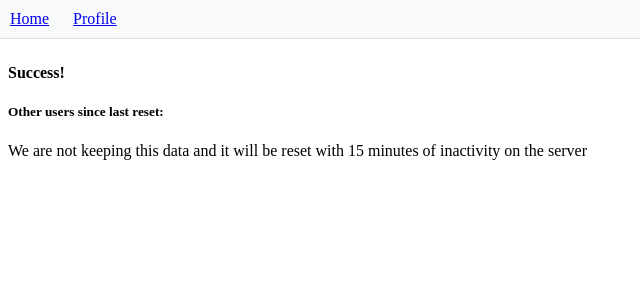
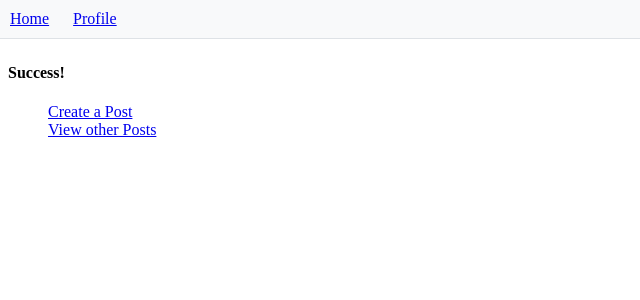
Before and after one commit to daWiz314/psychic-eureka, a Flask app: page /index/success in a window 1280 px wide. Shown: the top 300 px of the page, without its empty margins (0-640 px from the left). Run offline with Flask 3, Linux system fonts and the light colour scheme.

Commit message:
Updated to either create a new post or view all posts

```diff
--- a/index/templates/index/success.html
+++ b/index/templates/index/success.html
@@ -9,17 +9,10 @@
 </style>
     <div>
         <h4>Success!</h4>
-        <h5>Other users since last reset:</h5>
         <ul>
-            {% for user in data %}
-                <li>
-                    <div>
-                        <p>Name: {{ user[0] }}</p>
-                        <p>Message: {{ user[1] }}</p>
-                    </div>
-                </li>
-            {% endfor %}
+            <li><a href="{{ url_for('index.create_message') }}">Create a Post</a></li>
+            <li><a href="{{ url_for('index.feed') }}">View other Posts</a></li>
         </ul>
-        <p>We are not keeping this data and it will be reset with 15 minutes of inactivity on the server</p>
+
     </div>
 {% endblock %}
```
